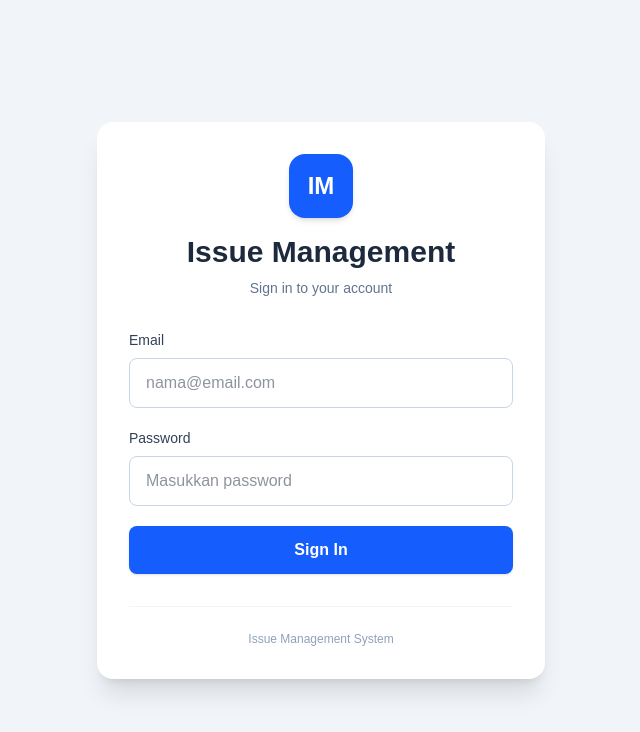
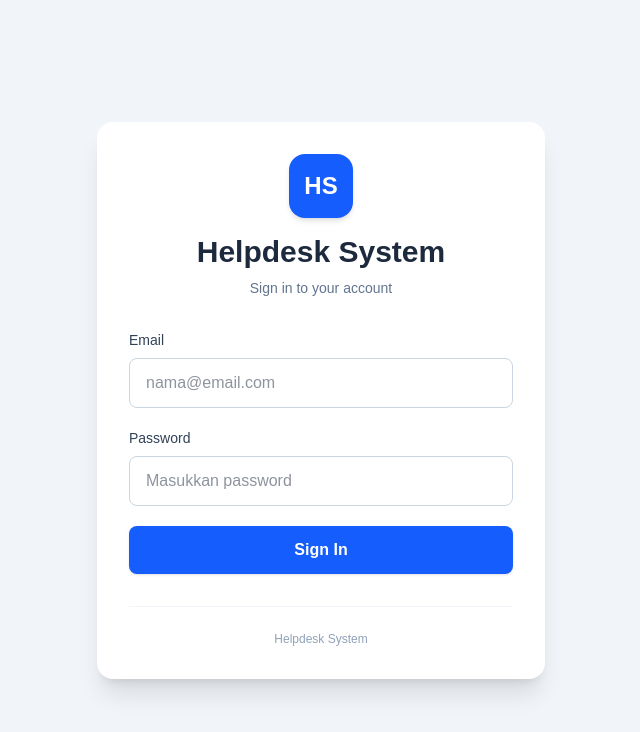
Before and after one commit to septamulyamdti/septa, a Next.js app: page /login in a window 1280 px wide. Shown: the top 732 px of the page, without its empty margins (319-959 px from the left). Built offline with nearby package versions, Linux system fonts and the light colour scheme; no server answers.

Commit message:
Update login page

```diff
--- a/app/login/page.tsx
+++ b/app/login/page.tsx
@@ -131,12 +131,12 @@ export default function LoginPage() {
 
             <div className="mx-auto w-16 h-16 rounded-2xl bg-blue-600 flex items-center justify-center mb-4 shadow-md">
               <span className="text-white text-2xl font-bold">
-                IM
+                HS
               </span>
             </div>
 
             <h1 className="text-3xl font-bold text-slate-800">
-              Issue Management
+              Helpdesk System
             </h1>
 
             <p className="text-sm text-slate-500 mt-2">
@@ -235,7 +235,7 @@ export default function LoginPage() {
           <div className="mt-8 pt-6 border-t border-slate-100 text-center">
 
             <p className="text-xs text-slate-400">
-              Issue Management System
+              Helpdesk System
             </p>
 
           </div>
```
